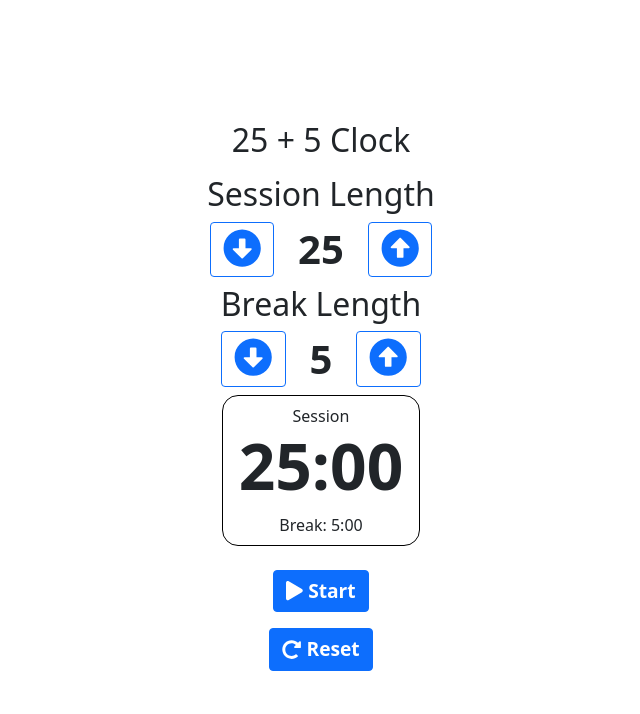
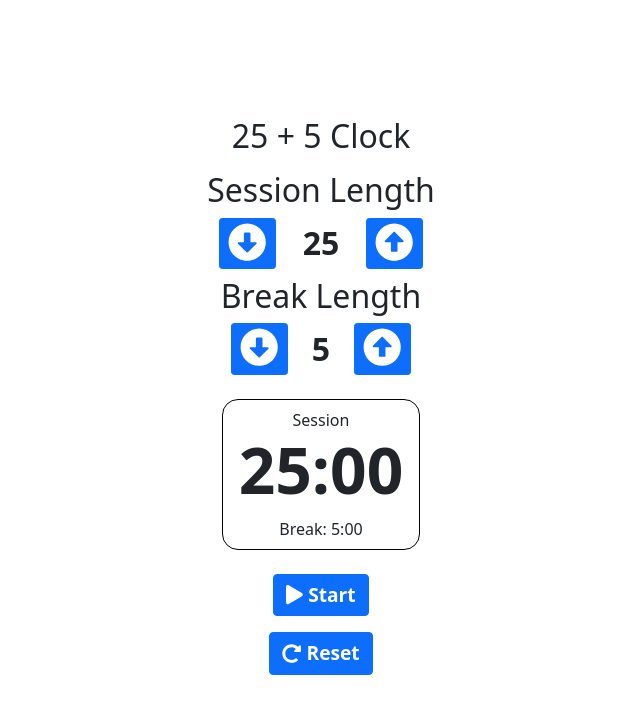
Before and after one commit to John-Yip-HK/25-plus-5-clock, a React (Create React App) app: page / in a window 1280 px wide. Shown: the top 714 px of the page, without its empty margins (319-959 px from the left). Built offline with nearby package versions, Linux system fonts and the light colour scheme.

Commit message:
Change user interface and add logic
Change user interface to meet user stories.
Change app logic to meet user stories.

```diff
--- a/package.json
+++ b/package.json
@@ -13,7 +13,7 @@
     "react": "^17.0.2",
     "react-bootstrap": "^2.0.2",
     "react-dom": "^17.0.2",
-    "react-scripts": "4.0.3",
+    "react-scripts": "5.0.0",
     "sass": "^1.43.4",
     "web-vitals": "^1.0.1"
   },
--- a/src/App.js
+++ b/src/App.js
@@ -31,8 +31,10 @@ function App() {
   });
 
   const [timer, setTimer] = useState(null);
+  const [initMinutes, setInitMinutes] = useState(defaults.initMinutes);
+  const [changedDuringPause, setChangedFlag] = useState(false);
 
-  const [initMinutes, setInitMinutes] = useState(defaults.initMinutes);
+  const [isReset, setIsResetFlag] = useState(false);
 
   const adjustTime = (
     mainMinutes = defaults.mainMinutes,
@@ -55,7 +57,12 @@ function App() {
     adjustTime();
     setInitMinutes(defaults.initMinutes);
 
-    document.getElementById("settings").removeAttribute("disabled");
+    setChangedFlag(false);
+    setIsResetFlag(true);
+
+    Array.from(document.querySelectorAll(".adjust-row button")).forEach(
+      (button) => button.removeAttribute("disabled")
+    );
 
     const beepAudio = document.getElementById("beep");
     beepAudio.pause();
@@ -63,13 +70,19 @@ function App() {
   };
 
   const runTimer = () => {
-    document.getElementById("settings").setAttribute("disabled", "");
-    initMinutes[0] =
-      initMinutes[0] === null ? currTimerState.mainMinutes : initMinutes[0];
-    initMinutes[1] =
-      initMinutes[1] === null
-        ? currTimerState.auxiliaryMinutes
-        : initMinutes[1];
+    let changedFlag = changedDuringPause;
+
+    if (initMinutes[0] === null || initMinutes[1] === null || changedFlag) {
+      initMinutes[0] = currTimerState.mainMinutes;
+      initMinutes[1] = currTimerState.auxiliaryMinutes;
+      changedFlag = false;
+    }
+
+    setChangedFlag(changedFlag);
+
+    Array.from(document.querySelectorAll(".adjust-row button")).forEach(
+      (button) => button.setAttribute("disabled", "")
+    );
 
     function countDown(mainMin, auxMin, sec, mode) {
       if (mainMin === 0 && sec === 0) {
@@ -112,6 +125,10 @@ function App() {
   const pauseTimer = () => {
     clearTimeout(timer);
     setTimer(null);
+
+    Array.from(document.querySelectorAll(".adjust-row button")).forEach(
+      (button) => button.removeAttribute("disabled")
+    );
   };
 
   return (
@@ -119,8 +136,12 @@ function App() {
       <Row>
         <Header
           adjustTime={adjustTime}
+          setChangedFlag={setChangedFlag}
           session={currTimerState.mainMinutes}
+          isReset={isReset}
+          setIsResetFlag={setIsResetFlag}
           breakTime={currTimerState.auxiliaryMinutes}
+          mode={currTimerState.mode}
         />
       </Row>
       <Row>
--- a/src/App.scss
+++ b/src/App.scss
@@ -9,18 +9,13 @@
   margin-bottom: 1rem;
 }
 
-#timer,
-.time-window {
-  width: 100%;
-
-  text-align: center;
-}
-
 .adjust-row {
   margin: 0.5rem 0;
 }
 
 #timer {
+  text-align: center;
+  margin: 1rem 0;
   padding: 0.5rem 1rem;
   border: 1px solid black;
   border-radius: 1rem;
@@ -33,7 +28,7 @@
 
 .time-window-value {
   font-weight: 600;
-  font-size: 2.5rem;
+  font-size: 2rem;
 }
 
 div[class*="-wrapper"] {
@@ -49,8 +44,6 @@ div[class*="-wrapper"] {
 }
 
 #button-container {
-  margin-top: 1rem;
-
   button {
     margin: 0.5rem 0;
 
--- a/src/components/HeaderComponent.js
+++ b/src/components/HeaderComponent.js
@@ -10,26 +10,46 @@ import {
   faArrowAltCircleDown,
 } from "@fortawesome/free-solid-svg-icons";
 
+const minutes = {
+  session: null,
+  breakTime: null,
+};
+
 export default function Header(props) {
   const arrowUp = <FontAwesomeIcon icon={faArrowAltCircleUp} size="2x" />;
   const arrowDown = <FontAwesomeIcon icon={faArrowAltCircleDown} size="2x" />;
+  let isResetFlag = props.isReset;
+
+  if (minutes.session === null || isResetFlag) {
+    minutes.session = props.session;
+    minutes.breakTime = props.breakTime;
+    isResetFlag = false;
+  }
+
+  props.setIsResetFlag(isResetFlag);
 
   const TimeWindow = (details) => {
     let tempTime = details.time;
 
-    const increaseTime = () => {
-      if (tempTime < 60) {
-        tempTime += 1;
-        document.getElementById(`${details["id-prefix"]}-length`).innerHTML =
-          tempTime;
-      }
-    };
-    const decreaseTime = () => {
-      if (tempTime > 1) {
-        tempTime -= 1;
-        document.getElementById(`${details["id-prefix"]}-length`).innerHTML =
-          tempTime;
-      }
+    const setMinute = (OP) => {
+      if (OP === "UP" && tempTime < 60) ++tempTime;
+      else if (OP === "DOWN" && tempTime > 1) --tempTime;
+
+      const lenDispElements = document.querySelectorAll("h2.time-window-value");
+
+      if (details["id-prefix"] === "session") minutes.session = tempTime;
+      else minutes.breakTime = tempTime;
+
+      lenDispElements[0].innerHTML = minutes.session;
+      lenDispElements[1].innerHTML = minutes.breakTime;
+
+      const [newMainMin, newAuxMin] = [
+        props.mode === "S" ? minutes.session : minutes.breakTime,
+        props.mode === "S" ? minutes.breakTime : minutes.session,
+      ];
+
+      props.adjustTime(newMainMin, newAuxMin, 0, props.mode);
+      props.setChangedFlag(true);
     };
 
     return (
@@ -42,28 +62,26 @@ export default function Header(props) {
         <Row className="adjust-row d-flex align-items-center">
           <Col>
             <Button
-              variant="outline-primary"
+              size="sm"
               id={`${details["id-prefix"]}-decrement`}
-              onClick={decreaseTime}
+              onClick={() => setMinute("DOWN")}
             >
               {arrowDown}
             </Button>
           </Col>
           <Col>
-            <div className="time-window">
             <h2
               className="time-window-value"
               id={`${details["id-prefix"]}-length`}
             >
               {tempTime}
             </h2>
-            </div>
           </Col>
           <Col>
             <Button
-              variant="outline-primary"
+              size="sm"
               id={`${details["id-prefix"]}-increment`}
-              onClick={increaseTime}
+              onClick={() => setMinute("UP")}
             >
               {arrowUp}
             </Button>
@@ -85,7 +103,7 @@ export default function Header(props) {
           {TimeWindow({
             title: "Session Length",
             "id-prefix": "session",
-            time: props.session,
+            time: minutes.session,
           })}
         </Col>
       </Row>
@@ -94,7 +112,7 @@ export default function Header(props) {
           {TimeWindow({
             title: "Break Length",
             "id-prefix": "break",
-            time: props.breakTime,
+            time: minutes.breakTime,
           })}
         </Col>
       </Row>
```
Also changed, not shown: 1 other file (tests, documents, lock files or other folders). Lines whose indentation alone changed are shown as unchanged.
